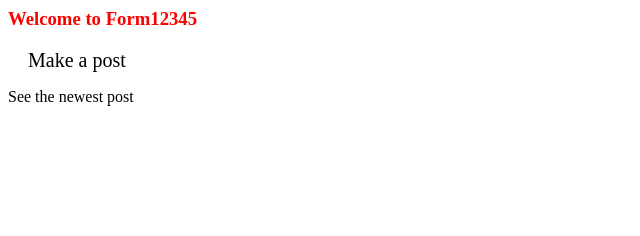
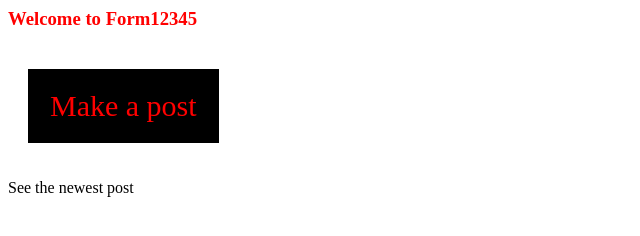
Before and after one commit to Form12345/Form12345.github.io, a plain HTML site: page index.html in a window 1280 px wide. Shown: the whole page, without its empty margins (0-640 px from the left). Drawn offline with Linux system fonts and the light colour scheme.

Commit message:
Update index.html

```diff
--- a/index.html
+++ b/index.html
@@ -30,7 +30,7 @@ a:hover, a:active {
 
   <h3>Welcome to Form12345</h3>
 
-<a herf="NP">Make a post</a>
+  <a href="NP.html" target="_blank">Make a post</a>
 
 
 <p>See the newest post</p>
```
